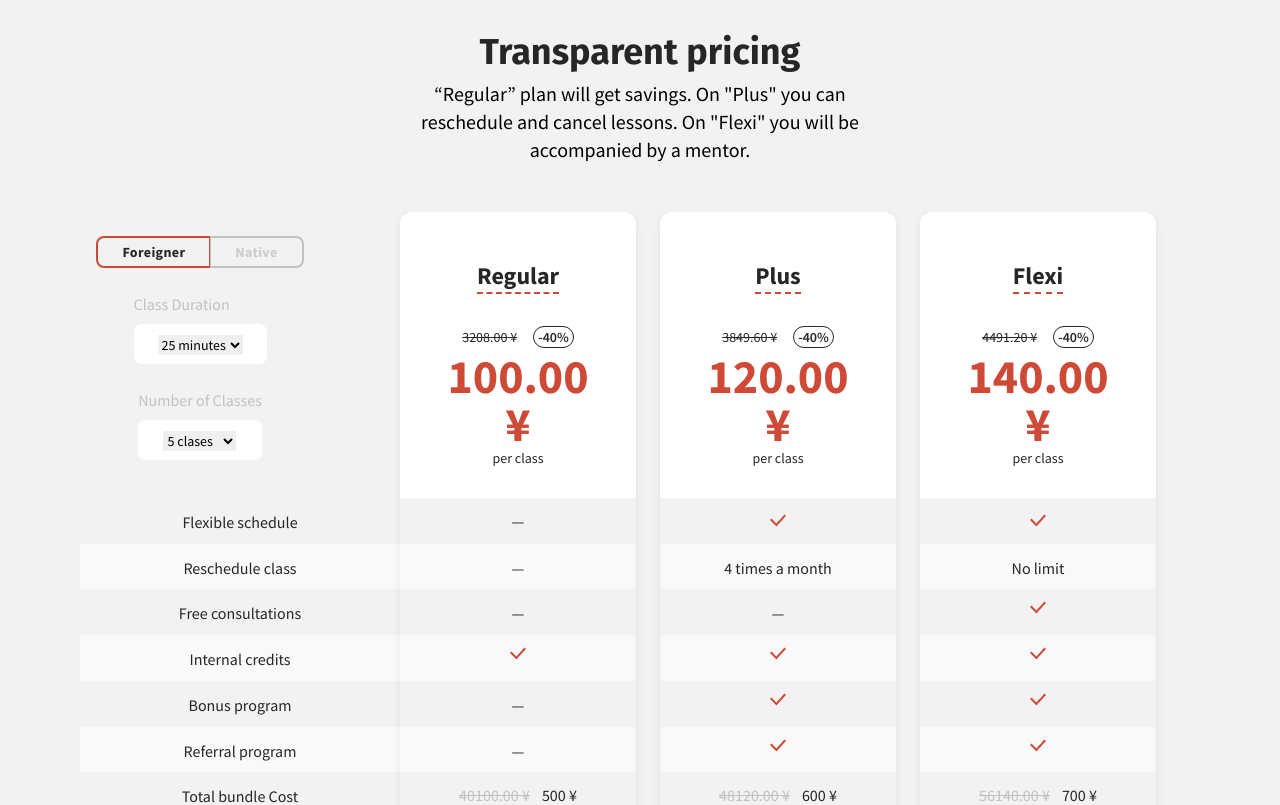
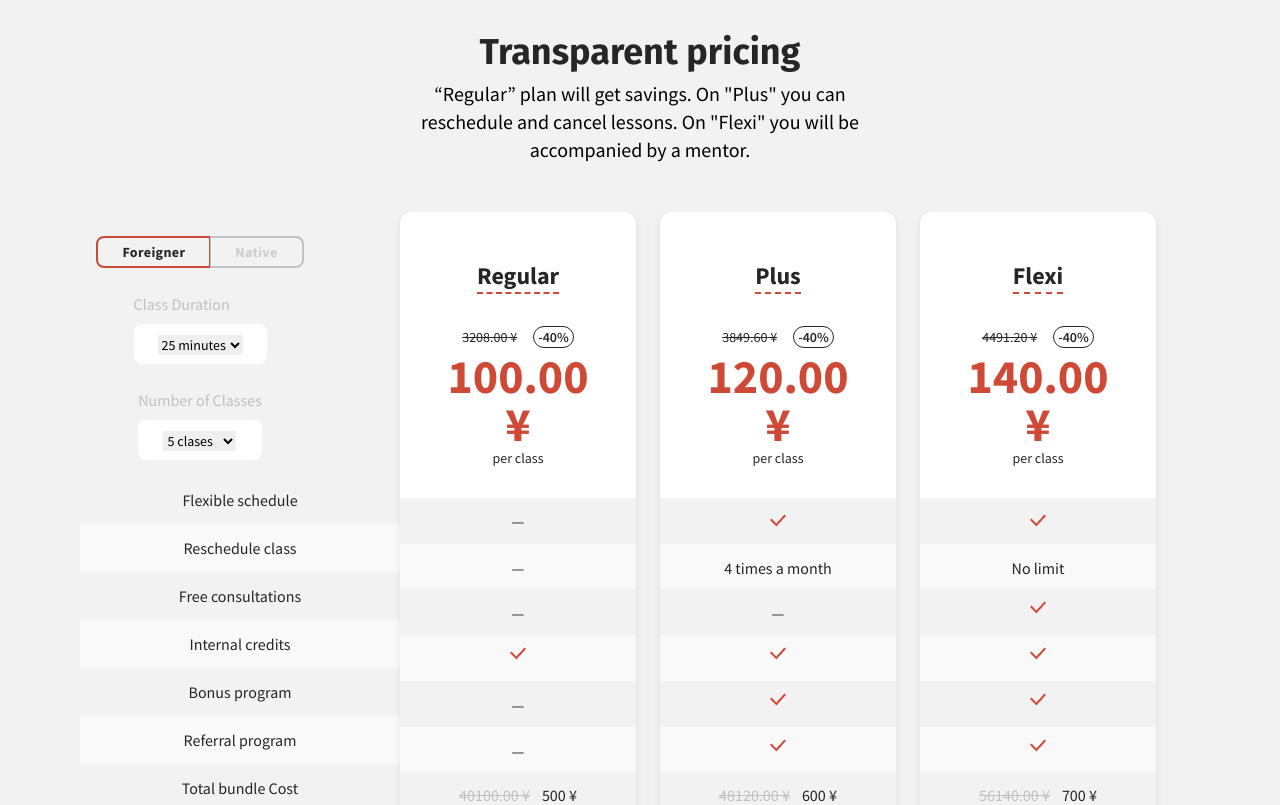
Before and after one commit to PraiseImmanuel/Pricing_Plan, a React (Create React App) app: page /foreigner in a window 1280 px wide. Shown: the top 805 px of the page. Built offline with nearby package versions, Linux system fonts and the light colour scheme.

Commit message:
cleanup code

```diff
--- a/src/index.css
+++ b/src/index.css
@@ -21,14 +21,7 @@
     }
 }
 
-.pricing_tables {
-    @media screen and (min-width: 1215px) {
-        display: flex;
-        justify-content: center;
-    }
-}
-
-.grid_foreigner_plan {
+.grid_foreigner_plan.pricing_table_foreigner {
     @media screen and (min-width: 976px) {
         display: grid;
         grid-template-rows: 270px 336px 75px;
@@ -42,3 +35,10 @@ select:focus {
 select {
     cursor: pointer;
 }
+
+.pricing_tables {
+    @media screen and (min-width: 1215px) {
+        display: flex;
+        justify-content: center;
+    }
+}
```
